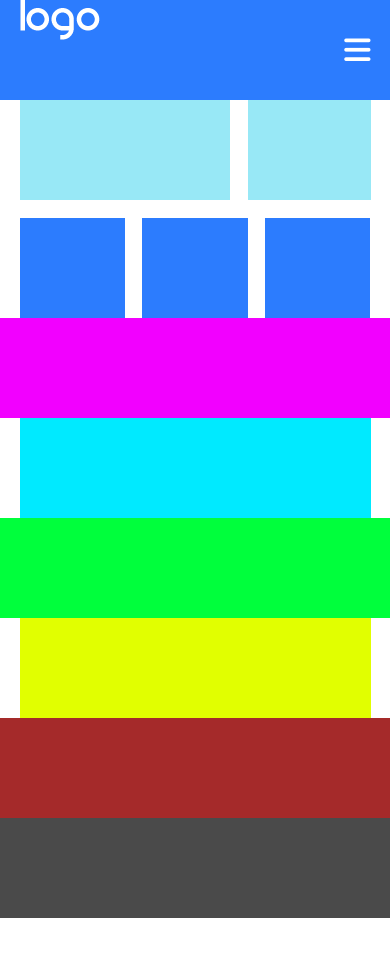
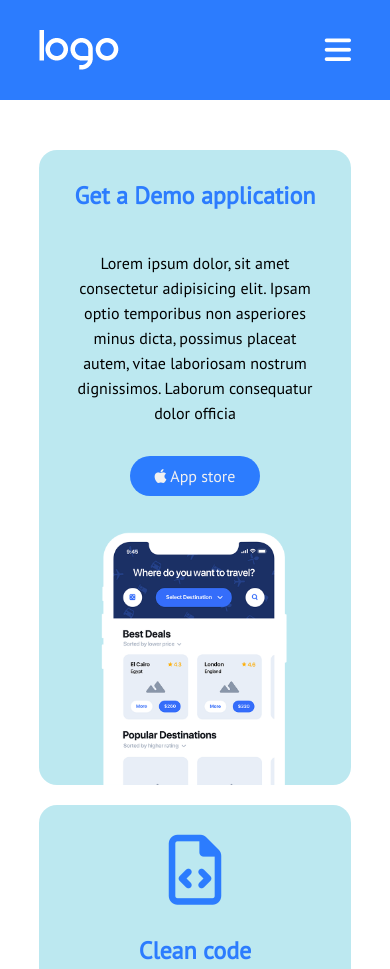
Before and after one commit to LucaCassano96/htmlcss-responsive-layout, a plain HTML site: page index.html in a window 390 px wide. Shown: the top 969 px of the page. Before the commit the page ends 918 px from the top, so only its background shows below. Drawn offline with Linux system fonts and the light colour scheme.

Commit message:
applications conclusa, parte responsive da rivedere

```diff
--- a/index.html
+++ b/index.html
@@ -39,14 +39,40 @@
             <div class="container">
 
                 <div class="row">
-                    <div class="card-demo"></div>
-                    <div class="card-clean-code"></div>
+                    <div class="card-demo">
+                        <div class="card-demo-description">
+                            <h2>Get a Demo application</h2>
+                            <p>Lorem ipsum dolor, sit amet consectetur adipisicing elit. Ipsam optio temporibus non asperiores minus dicta, possimus placeat autem, vitae laboriosam nostrum dignissimos. Laborum consequatur dolor officia </p>
+                            <a href="#"> <i class="fa-brands fa-apple"></i>   App store</a>
+                        </div>
+                        <div class="card-demo-img">
+                            <img src="img/phone.png" alt="phone">
+                        </div>
+                    </div>
+
+                    <div class="card-clean-code">
+                        <i class="fa-regular fa-file-code"></i>
+                        <h2>Clean code</h2>
+                        <p>Lorem ipsum dolor sit amet consectetur, adipisicing elit. Earum aliquam saepe facilis maiores possimus hic molestias beatae debitis consectetur minus distinctio quae necessitatibus, dolorem corporis voluptates adipisci facere. Eligendi, nam.</p>
+                     </div>
                 </div>
 
                 <div class="row">
-                    <div class="card-web-design"></div>
-                    <div class="card-developement"></div>
-                    <div class="card-branding"></div>
+                    <div class="card-web-design">
+                        <i class="fa-solid fa-compass-drafting"></i>
+                        <h2>Web Design</h2>
+                        <p>Lorem ipsum dolor sit amet consectetur, adipisicing elit. Earum aliquam saepe facilis maiores possimus hic molestias beatae debitis consectetur minus distinctio quae necessitatibus, dolorem corporis voluptates adipisci facere. Eligendi, nam.</p>
+                    </div>
+                    <div class="card-developement">
+                        <i class="fa-solid fa-laptop-code"></i>
+                        <h2>Developement</h2>
+                        <p>Lorem ipsum dolor sit amet consectetur, adipisicing elit. Earum aliquam saepe facilis maiores possimus hic molestias beatae debitis consectetur minus distinctio quae necessitatibus, dolorem corporis voluptates adipisci facere. Eligendi, nam.</p>
+                    </div>
+                    <div class="card-branding">
+                        <i class="fa-solid fa-bullhorn"></i>
+                        <h2>Breanding</h2>
+                        <p>Lorem ipsum dolor sit amet consectetur, adipisicing elit. Earum aliquam saepe facilis maiores possimus hic molestias beatae debitis consectetur minus distinctio quae necessitatibus, dolorem corporis voluptates adipisci facere. Eligendi, nam.</p>
+                    </div>
                 </div>
 
 
--- a/style.css
+++ b/style.css
@@ -1,7 +1,14 @@
+
+@import url('https://fonts.googleapis.com/css2?family=PT+Sans&display=swap');
+
 *{
     margin: 0;
     padding: 0;
     box-sizing: border-box;
+}
+
+body{
+    font-family: 'PT Sans', sans-serif;
 }
 
 a{
@@ -15,11 +22,12 @@ a:hover{
 
 
 .container{
-    width: 90%;
+    width: 80%;
     min-height: 100px;
     margin: 0 auto;
     display: flex;
     justify-content: space-between;
+    align-items: center;
 }
 
 /*  */
@@ -52,7 +60,7 @@ nav a:last-child{
     margin-left: 20px ;
 }
 
-nav a:last-child:hover{
+nav a:last-child:hover, .card-demo-description a:hover{
     text-decoration: none;
     color: #232323;
     background-color: #f1f1f1;
@@ -64,22 +72,7 @@ nav a:last-child:hover{
 }
 
 
-    /* mobile devices */
-@media screen and (max-width: 768px) {
-    nav a{
-        display: none;
-      }
 
-      #burger-menu {
-        display: flex;
-        align-items: center;
-    }
-
-    #burger-menu i{
-        color: #fff;
-        font-size: 30px;
-    }
-}
 
 
 /* main */
@@ -87,7 +80,7 @@ nav a:last-child:hover{
      /*applications  */
 
 #applications .container{
-    margin-top: 100px;
+    margin-top: 150px;
     display: block;
 }
 
@@ -95,25 +88,85 @@ nav a:last-child:hover{
     width: 100%;
     display: flex;
     justify-content: space-between;
+
+}
+
+.card-demo, .card-clean-code, .card-web-design, .card-developement, .card-branding{
+    border-radius: 18px ;
 }
 
 .row .card-demo{
     width: 60%;
-    min-height:100px ;
-    background-color: rgb(152, 232, 246);
+    background-color: rgb(188, 232, 240);
+    display: flex;
+}
+
+.card-demo-description{
+    width: 60%;
+    padding: 30px;
+}
+
+.card-demo-description h2{
+    color: #2c7cfe;
+    margin-bottom: 40px;
+}
+
+.card-demo-description p{
+    margin-bottom: 40px;
+    line-height: 25px;
+}
+
+.card-demo-description a{
+    color: #f1f1f1;
+    padding: 10px 25px;
+    background-color: #2c7cfe;
+    border-radius: 20px;
+}
+
+.card-demo-img{
+    width: 40%;
+    padding: 50px 40px 0 0;
+
+}
+
+.card-demo-img img{
+    max-width: 100%;
+    display: block;
+    height: 100%;
+    object-fit: cover;
 }
 
 .row .card-clean-code{
     width: 35%;
-    min-height:100px;
-    background-color: rgb(152, 232, 246);
+    background-color:  rgb(188, 232, 240);
+    text-align: center;
+    padding: 30px;
+
 }
+
+.card-clean-code i, .card-web-design i, .card-developement i, .card-branding i {
+    color: #2c7cfe;
+    font-size: 70px;
+}
+
+.card-clean-code h2, .card-web-design h2,  .card-developement h2, .card-branding h2  {
+    margin: 30px 0;
+    color: #2c7cfe;
+}
+
+
+
+
 
 .card-web-design, .card-developement, .card-branding{
     width: calc(90%/3 );
     background-color: #2c7cfe;
     min-height: 100px ;
     margin-top: 5%;
+    background-color:  rgb(188, 232, 240);
+    text-align: center;
+    padding: 30px;
+
 }
 
 
@@ -167,3 +220,77 @@ footer{
     min-height: 100px;
     background-color: rgb(74, 74, 74);
 }
+
+
+
+
+
+
+    /* mobile devices */
+
+
+            /* tablet */
+
+    @media screen and (max-width: 768px) {
+
+        /* header */
+      nav a{
+          display: none;
+        }
+
+        #burger-menu {
+          display: flex;
+          align-items: center;
+      }
+
+      #burger-menu i{
+          color: #fff;
+          font-size: 30px;
+      }
+
+      /* main */
+
+          /*applications  */
+
+           .row .card-demo{
+              display: block;
+          }
+
+          .card-demo-description {
+            width: 100%;
+          }
+
+          .card-demo-img{
+            width: 60%;
+            padding: 0;
+
+          }
+
+  }
+
+
+      /* smarthphone */
+
+      @media screen and (max-width: 480px){
+
+        /* main */
+
+          /*applications  */
+
+          .row{
+            display: block;
+          }
+
+          .row .card-demo, .row .card-clean-code, .card-web-design, .card-developement, .card-branding{
+            width: 100%;
+            margin-top: 20px;
+            text-align: center;
+          }
+
+          .card-demo-img{
+            width: 100%;
+            padding: 10px 40px 0 40px;
+          }
+
+
+      }
```
